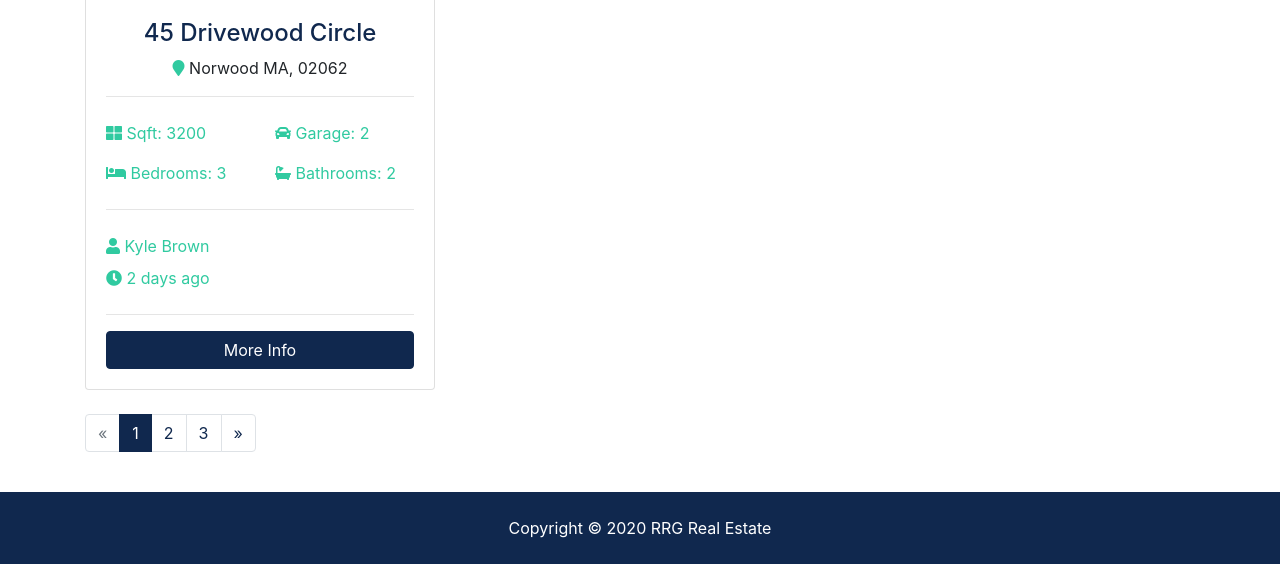
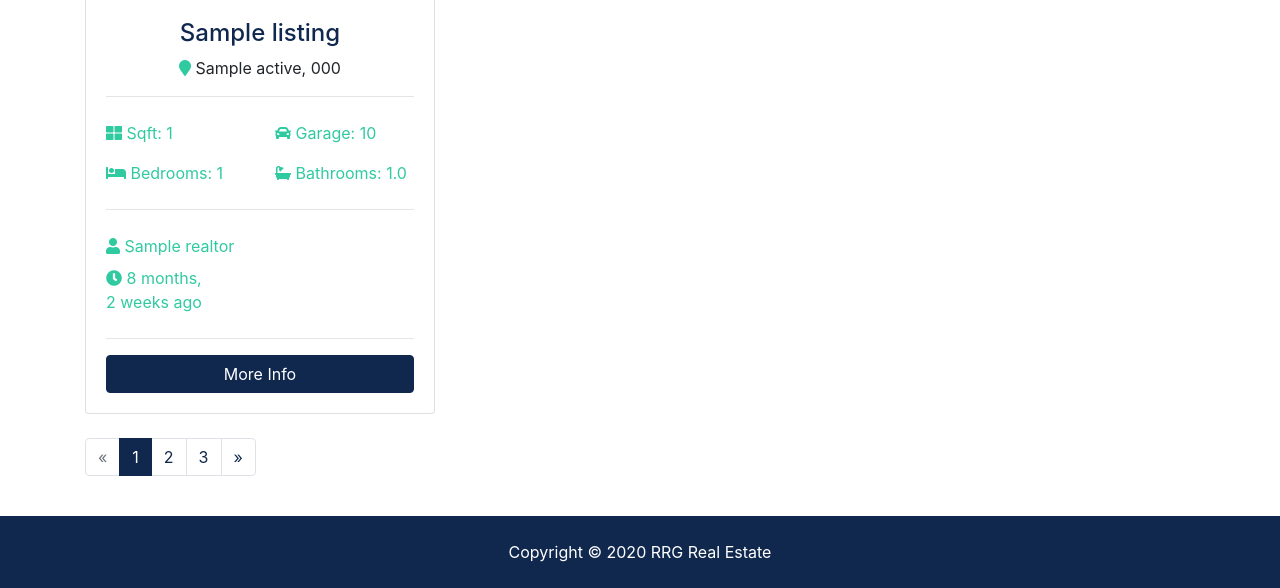
Before and after one commit to RohanRajGautam/django-rrgre, a Django app: template templates/listings/listings.html in a window 1280 px wide. Shown: the part 712-1300 px from the top of the page. Before the commit the page ends 1276 px from the top, so only its background shows below. Run offline with Django 3.2, Linux system fonts and the light colour scheme; tables that the repository leaves empty hold one stand-in row (values such as "Sample post"); the template is opened without the code that fills it: values that come from a table or form of the project are taken from there, most other values are stand-ins (such as "Sample title", 1, 10 or a date in 2020); grey boxes marked "Sample" are stand-in pictures; some libraries are stand-ins or nearby versions.

Commit message:
display listing in templates

```diff
--- a/listings/views.py
+++ b/listings/views.py
@@ -8,12 +8,12 @@ def index(request):
   listings = Listing.objects.all()
 
   context = {
-    'listings': 'listings',
+    'listings': listings,
   }
 
   return render(request, 'listings/listings.html',context)
 
-def listing(request):
+def listing(request, listing_id):
   return render(request, 'listings/listing.html')
 
 def search(request):
--- a/rrgre/settings.py
+++ b/rrgre/settings.py
@@ -29,6 +29,7 @@ INSTALLED_APPS = [
     'django.contrib.sessions',
     'django.contrib.messages',
     'django.contrib.staticfiles',
+    'django.contrib.humanize',
 ]
 
 MIDDLEWARE = [
--- a/templates/listings/listings.html
+++ b/templates/listings/listings.html
@@ -1,10 +1,13 @@
 {% extends 'base.html' %}
+
+{% load humanize %}
+
 {% block content %}
   <section id="showcase-inner" class="py-5 text-white">
     <div class="container">
       <div class="row text-center">
         <div class="col-md-12">
-          <h1 class="display-4">Browse Our Properties {{name}}</h1>
+          <h1 class="display-4">Browse Our Properties</h1>
           <p class="lead">Lorem ipsum dolor sit, amet consectetur adipisicing elit. Sunt, pariatur!</p>
         </div>
       </div>
@@ -35,42 +38,42 @@
           {% for listing in listings %}
             <div class="col-md-6 col-lg-4 mb-4">
               <div class="card listing-preview">
-                <img class="card-img-top" src="assets/img/homes/home-1.jpg" alt="">
+                <img class="card-img-top" src="{{ listing.photo_main.url }}" alt="">
                 <div class="card-img-overlay">
                   <h2>
-                    <span class="badge badge-secondary text-white">$490,000</span>
+                    <span class="badge badge-secondary text-white">Rs. {{ listing.price | intcomma }}</span>
                   </h2>
                 </div>
                 <div class="card-body">
                   <div class="listing-heading text-center">
-                    <h4 class="text-primary">45 Drivewood Circle</h4>
+                    <h4 class="text-primary">{{ listing.title }}</h4>
                     <p>
-                      <i class="fas fa-map-marker text-secondary"></i> Norwood MA, 02062</p>
+                      <i class="fas fa-map-marker text-secondary"></i> {{ listing.city }} {{ listing.state }}, {{ listing.zipcode }}</p>
                   </div>
                   <hr>
                   <div class="row py-2 text-secondary">
                     <div class="col-6">
-                      <i class="fas fa-th-large"></i> Sqft: 3200</div>
+                      <i class="fas fa-th-large"></i> Sqft: {{ listing.sqft }}</div>
                     <div class="col-6">
-                      <i class="fas fa-car"></i> Garage: 2</div>
+                      <i class="fas fa-car"></i> Garage: {{ listing.garage }}</div>
                   </div>
                   <div class="row py-2 text-secondary">
                     <div class="col-6">
-                      <i class="fas fa-bed"></i> Bedrooms: 3</div>
+                      <i class="fas fa-bed"></i> Bedrooms: {{ listing.bedrooms }}</div>
                     <div class="col-6">
-                      <i class="fas fa-bath"></i> Bathrooms: 2</div>
+                      <i class="fas fa-bath"></i> Bathrooms: {{ listing.bathrooms }}</div>
                   </div>
                   <hr>
                   <div class="row py-2 text-secondary">
                     <div class="col-12">
-                      <i class="fas fa-user"></i> Kyle Brown</div>
+                      <i class="fas fa-user"></i> {{ listing.realtor }}</div>
                   </div>
                   <div class="row text-secondary pb-2">
                     <div class="col-6">
-                      <i class="fas fa-clock"></i> 2 days ago</div>
+                      <i class="fas fa-clock"></i> {{ listing.list_date | naturaltime }}</div>
                   </div>
                   <hr>
-                  <a href="listing.html" class="btn btn-primary btn-block">More Info</a>
+                  <a href="{% url 'listing' listing.id %}" class="btn btn-primary btn-block">More Info</a>
                 </div>
               </div>
             </div>
```
